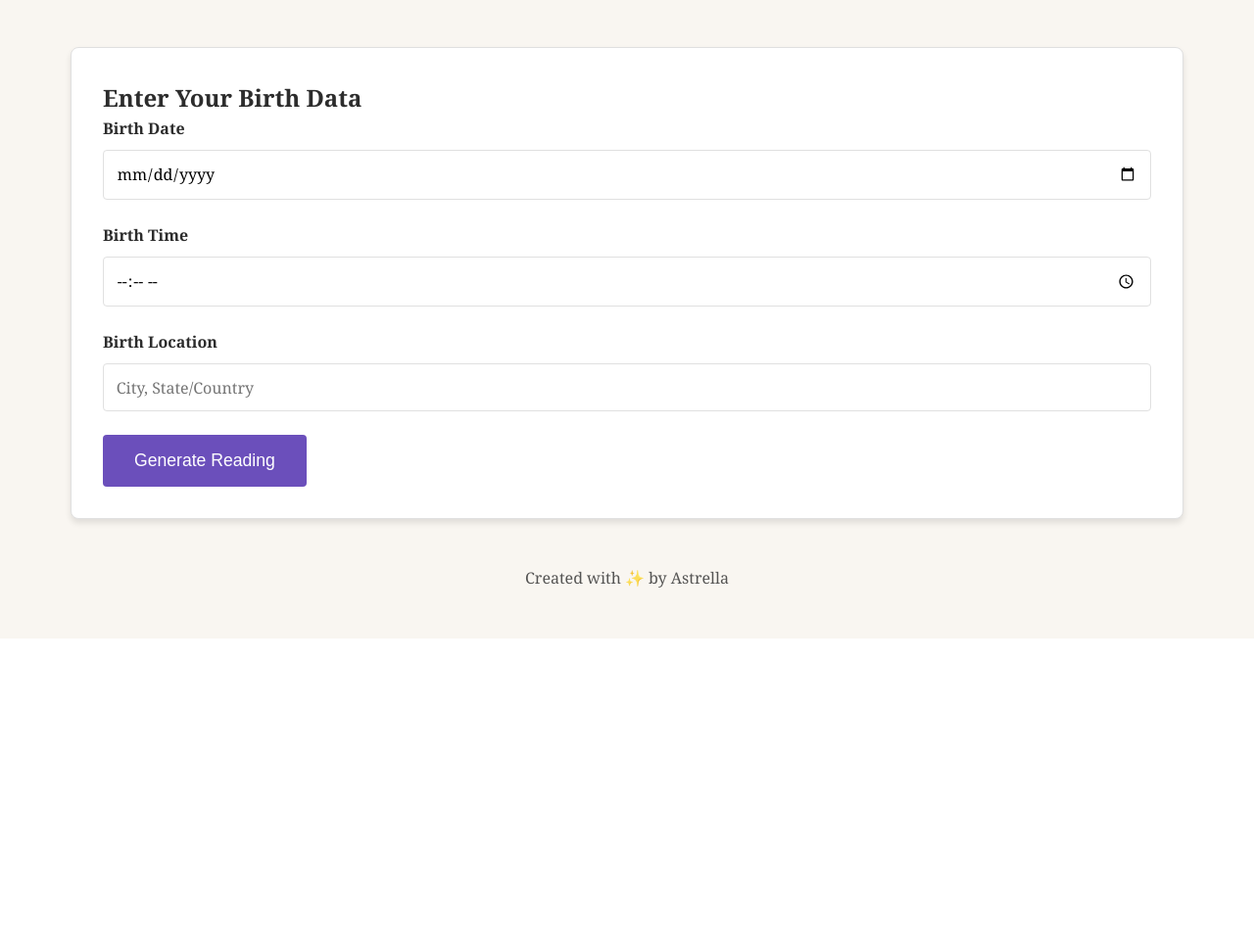
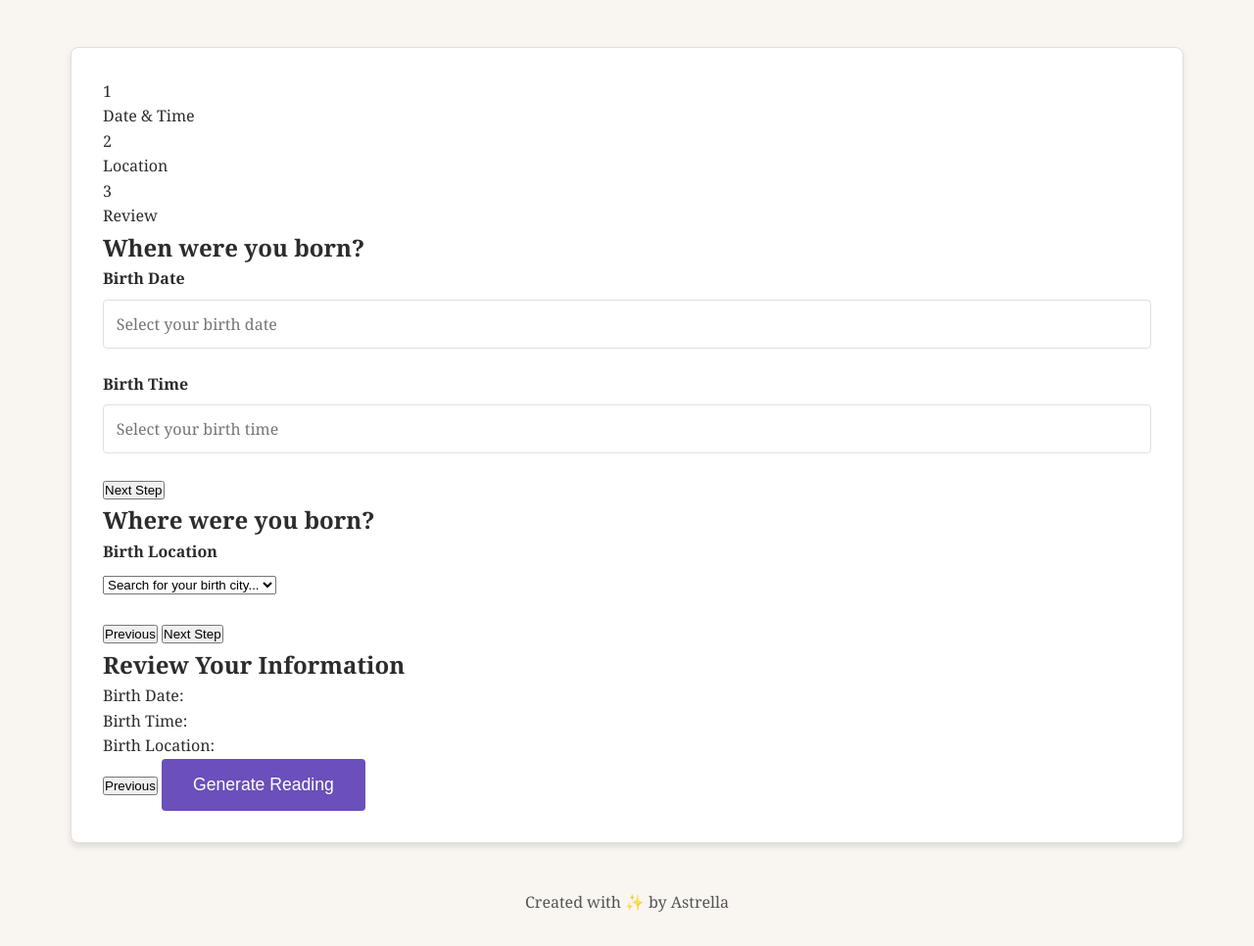
Before and after one commit to sunsetsacoustic/Astrella, a Flask app: page / in a window 1280 px wide. Shown: the part 148-1114 px from the top of the page at 98% size. Before the commit the page ends 800 px from the top, so only its background shows below. Run offline with Flask 3, Linux system fonts and the light colour scheme; some libraries are stand-ins or nearby versions.

```diff
--- a/templates/index.html
+++ b/templates/index.html
@@ -4,7 +4,12 @@
     <meta charset="UTF-8">
     <meta name="viewport" content="width=device-width, initial-scale=1.0">
     <title>Astrella - Your Core Identity Reading</title>
+    <!-- Main Stylesheet -->
     <link rel="stylesheet" href="{{ url_for('static', filename='css/style.css') }}">
+    <!-- Flatpickr for date/time pickers -->
+    <link rel="stylesheet" href="https://cdnjs.cloudflare.com/ajax/libs/flatpickr/4.6.13/flatpickr.min.css">
+    <!-- Select2 for enhanced select dropdowns -->
+    <link rel="stylesheet" href="https://cdnjs.cloudflare.com/ajax/libs/select2/4.1.0-rc.0/css/select2.min.css">
 </head>
 <body>
     <div class="container">
@@ -14,35 +19,85 @@
         </header>
 
         <main>
+            <!-- Multi-step input form -->
             <section id="input-section" class="paper-card">
-                <h2>Enter Your Birth Data</h2>
+                <!-- Progress bar -->
+                <div class="form-progress">
+                    <div class="progress-step active" data-step="1">
+                        <div class="step-number">1</div>
+                        <span>Date & Time</span>
+                    </div>
+                    <div class="progress-step" data-step="2">
+                        <div class="step-number">2</div>
+                        <span>Location</span>
+                    </div>
+                    <div class="progress-step" data-step="3">
+                        <div class="step-number">3</div>
+                        <span>Review</span>
+                    </div>
+                </div>
+
                 <form id="birth-data-form">
+                    <!-- Step 1: Date & Time -->
+                    <div class="form-step active" data-step="1">
+                        <h2>When were you born?</h2>
                         <div class="form-group">
                             <label for="birthDate">Birth Date</label>
-                        <input type="date" id="birthDate" name="birthDate" required>
+                            <input type="text" id="birthDate" name="birthDate" class="date-picker" placeholder="Select your birth date" required>
                         </div>
-
                         <div class="form-group">
                             <label for="birthTime">Birth Time</label>
-                        <input type="time" id="birthTime" name="birthTime" required>
+                            <input type="text" id="birthTime" name="birthTime" class="time-picker" placeholder="Select your birth time" required>
                         </div>
-
+                        <div class="form-navigation">
+                            <button type="button" class="next-btn">Next Step</button>
+                        </div>
+                    </div>
+                    <!-- Step 2: Location -->
+                    <div class="form-step" data-step="2">
+                        <h2>Where were you born?</h2>
                         <div class="form-group">
                             <label for="birthLocation">Birth Location</label>
-                        <input type="text" id="birthLocation" name="birthLocation"
-                               placeholder="City, State/Country" required>
+                            <select id="birthLocation" name="birthLocation" class="location-select" required>
+                                <option value="">Search for your birth city...</option>
+                            </select>
                         </div>
-
+                        <div class="form-navigation">
+                            <button type="button" class="prev-btn">Previous</button>
+                            <button type="button" class="next-btn">Next Step</button>
+                        </div>
+                    </div>
+                    <!-- Step 3: Review -->
+                    <div class="form-step" data-step="3">
+                        <h2>Review Your Information</h2>
+                        <div class="review-summary">
+                            <div class="summary-item">
+                                <span class="label">Birth Date:</span>
+                                <span id="review-date"></span>
+                            </div>
+                            <div class="summary-item">
+                                <span class="label">Birth Time:</span>
+                                <span id="review-time"></span>
+                            </div>
+                            <div class="summary-item">
+                                <span class="label">Birth Location:</span>
+                                <span id="review-location"></span>
+                            </div>
+                        </div>
+                        <div class="form-navigation">
+                            <button type="button" class="prev-btn">Previous</button>
                             <button type="submit" class="submit-btn">Generate Reading</button>
+                        </div>
+                    </div>
                 </form>
             </section>
 
+            <!-- Results Section -->
             <section id="results-section" class="paper-card hidden">
                 <div class="loading-spinner hidden">
                     <div class="spinner"></div>
                     <p>Calculating your chart...</p>
                 </div>
-
                 <div id="chart-display" class="hidden">
                     <h2>Your Core Chart</h2>
                     <div class="chart-signs">
@@ -60,11 +115,11 @@
                         </div>
                     </div>
                 </div>
-
                 <div id="reading-display" class="hidden">
                     <h2>Your Core Identity Reading</h2>
                     <div class="reading-content" id="reading-content"></div>
                 </div>
+                <button id="share-btn" class="share-btn">Share Your Reading</button>
             </section>
         </main>
 
@@ -73,6 +128,11 @@
         </footer>
     </div>
 
+    <!-- JS dependencies: jQuery, Flatpickr, Select2, html2canvas, then main script -->
+    <script src="https://code.jquery.com/jquery-3.7.1.min.js"></script>
+    <script src="https://cdnjs.cloudflare.com/ajax/libs/flatpickr/4.6.13/flatpickr.min.js"></script>
+    <script src="https://cdnjs.cloudflare.com/ajax/libs/select2/4.1.0-rc.0/js/select2.min.js"></script>
+    <script src="https://cdn.jsdelivr.net/npm/html2canvas@1.4.1/dist/html2canvas.min.js"></script>
     <script src="{{ url_for('static', filename='js/script.js') }}"></script>
 </body>
 </html>
```
Lines whose indentation alone changed are shown as unchanged.
